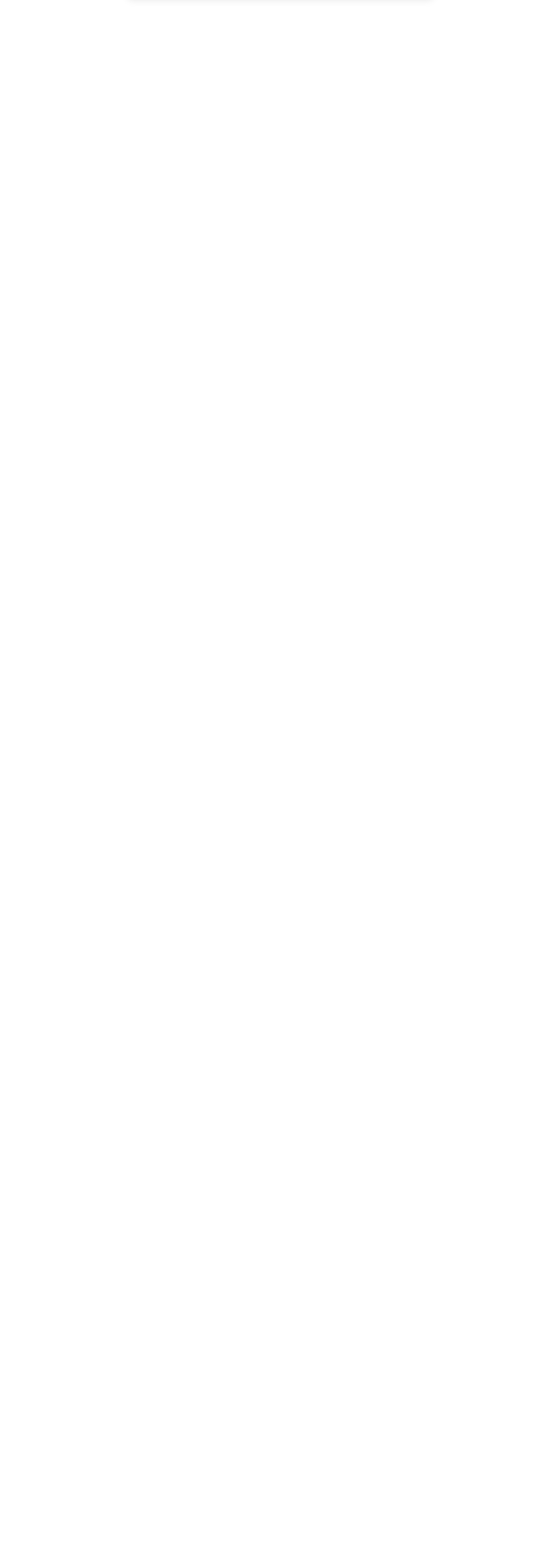
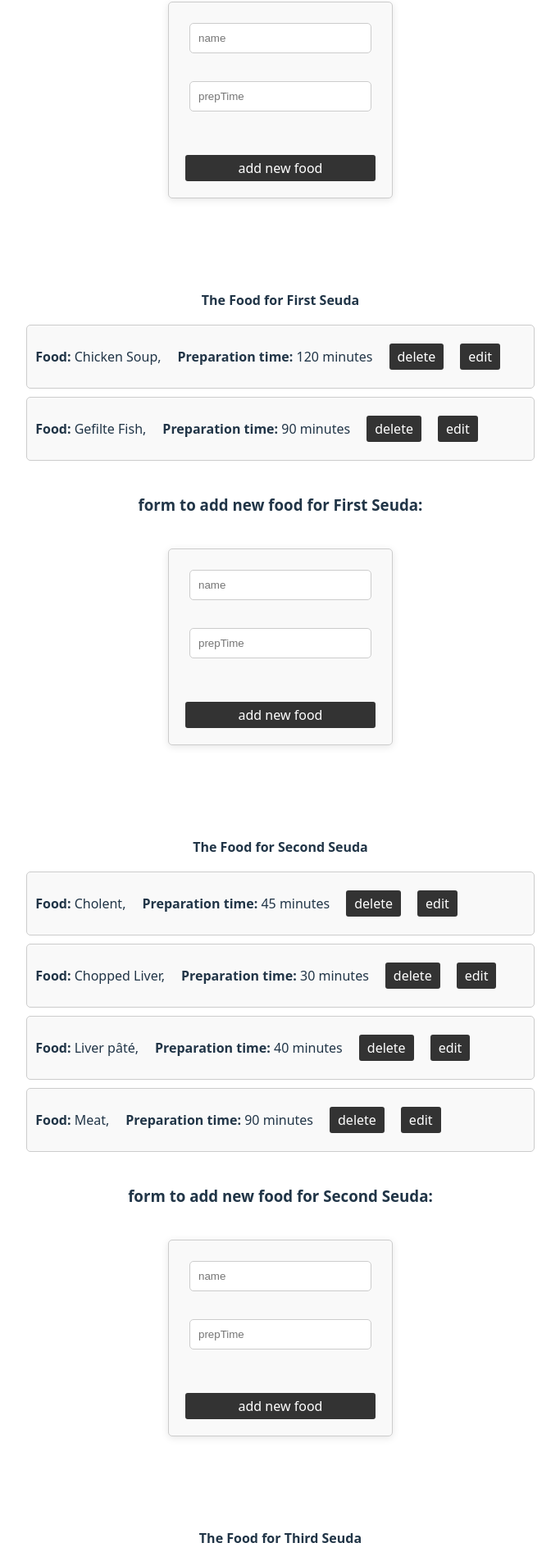
Before and after one commit to Tovi-shimonovitz/shabat_project_react, a React (Vite) app: page / in a window 1280 px wide. Shown: the part 887-2780 px from the top of the page at 82% size, without its empty margins (298-981 px from the left). Before the commit the page ends 937 px from the top, so only its background shows below. Built offline with nearby package versions, Linux system fonts and the light colour scheme.

Commit message:
creating cooking components, options for delete, add

```diff
--- a/src/App.jsx
+++ b/src/App.jsx
@@ -1,5 +1,6 @@
 
 import { BaseList } from './Shoping/BaseList'
+import {AllLists} from './Cooking/AllLists'
 import './App.css'
 
 function App() {
@@ -13,6 +14,7 @@ function App() {
     </header>
      <h1>Preparations for Shabbat</h1>
 
+    <AllLists/>
     </>
   )
 }
--- /dev/null
+++ b/src/Cooking/AllLists.jsx
@@ -0,0 +1,29 @@
+import { useEffect, useState } from 'react';
+import { getBasicCookingArray,addBasic,getFirstSeudaArray,addFirst,getSecondSeudaArray,addSecond,getThirdSeudaArray,addThird,deleteBasic,deleteFirst,deleteSecond,deleteThird } from './data/cooking.js'
+import { Food } from './Food.jsx'
+import { FoodList } from './FoodList.jsx'
+
+export const AllLists=()=>{
+
+  return (
+    <>
+        <div style={{
+                listStyleType: 'none',
+                display: 'flex',
+                flexWrap: 'wrap',
+                flexDirection:'column',
+                gap: '2%',
+            }}>
+            <FoodList getFoodArray ={getBasicCookingArray} addNewFood={addBasic} deleteFood={deleteBasic} nameCook={"Basic"} />
+            <br /><br /><br /><br />
+            <FoodList getFoodArray ={getFirstSeudaArray} addNewFood={addFirst} deleteFood={deleteFirst} nameCook={"First Seuda"} />
+             <br /><br /><br /><br />
+            <FoodList getFoodArray ={getSecondSeudaArray} addNewFood={addSecond} deleteFood={deleteSecond} nameCook={"Second Seuda"} />
+            <br /><br /><br /><br />
+            <FoodList getFoodArray ={getThirdSeudaArray} addNewFood={addThird} deleteFood={deleteThird} nameCook={"Third Seuda"} />
+
+        </div>
+
+    </>
+  )
+}
--- /dev/null
+++ b/src/Cooking/Food.jsx
@@ -0,0 +1,35 @@
+export const Food=(props)=> {
+  const { food ,deleteFood ,setFood} = props;
+  return (
+    <>
+      <li>
+         <div style={{
+          display:'flex',
+          flexDirection:'row',
+          alignItems:'center',
+        // border: '1px solid black',
+        // listStyleType: 'none',
+        gap: '20px',
+        // padding: '10px',
+        // margin: '10px',
+
+         //width: '350px',
+        // height: '40px',
+        // fontSize: '77%'
+      }} className="foo" >
+            <p><strong>Food:</strong> {food.name}, </p>
+            <p><strong>Preparation time:</strong> {food.prepTime} minutes </p>
+            <button onClick={()=>{
+
+             deleteFood(food).then(data => {
+                setFood(data);
+
+             })
+            }}>delete</button>
+            <button>edit</button>
+
+        </div>
+      </li>
+    </>
+  )
+}
--- /dev/null
+++ b/src/Cooking/FoodList.jsx
@@ -0,0 +1,64 @@
+import { useEffect, useState } from 'react';
+import { Food } from './Food.jsx'
+
+export const FoodList=(props)=>{
+    const { getFoodArray, addNewFood,nameCook, deleteFood } = props;
+
+  const [food, setFood] = useState([]);
+  // const [first, sesFirst] = useState([]);
+  // const [second, setSecond] = useState([]);
+  // const [third, setThird] = useState([]);
+
+    useEffect(() => {
+        getFoodArray().then((res) => {
+            setFood(res);
+        })
+    }, [])
+
+   const addFood = (event)=>{
+        event.preventDefault();
+        const newF = {
+            id:food.length+1,
+            name: event.target.name.value,
+            prepTime: event.target.prepTime.value,
+        }
+        console.log(newF);
+        event.target.reset();
+        addNewFood(newF).then(data => {
+            setFood(data);
+        })
+   }
+
+  return (
+    <>
+    <div  style={{
+                listStyleType: 'none',
+                display: 'flex',
+                flexDirection:'column',
+                flexWrap: 'wrap',
+                gap: '1%',
+            }}>
+          <div>
+        <h1>The Food for {nameCook}</h1>
+        <ul style={{
+                listStyleType: 'none',
+                display: 'flex',
+                flexDirection:'column',
+                flexWrap: 'wrap',
+                gap: '1%',
+            }}>
+                {food.map(f => <Food key={f.id} food ={f} deleteFood={deleteFood} setFood={setFood}/>)}
+        </ul>
+        </div>
+         <h3>form to add new food for {nameCook}: </h3>
+            <form onSubmit={addFood}>
+                <input type="text" name="name" placeholder='name' /> <br />
+                <input type="text" name='prepTime' placeholder='prepTime' /> <br />
+                <br />
+                <button> add new food </button>
+            </form>
+        </div>
+
+    </>
+  )
+}
--- /dev/null
+++ b/src/Cooking/data/cooking.js
@@ -0,0 +1,99 @@
+const basicCookingArray = [
+  { id: 1, name: "Challah", prepTime: 180 },
+  { id: 2, name: "Kugel", prepTime: 60 },
+  { id: 3, name: "Roast Chicken", prepTime: 90 },
+  { id: 4, name: "Potato Kugel", prepTime: 75 },
+  { id: 5, name: "Salads", prepTime: 30 },
+  { id: 6, name: "Tahini", prepTime: 10 },
+  { id: 7, name: "Stewed Vegetables", prepTime: 45 },
+  { id: 8, name: "Dessert", prepTime: 60 }
+];
+
+const firstSeudaArray = [
+  { id: 1, name: "Chicken Soup", prepTime: 120 },
+  { id: 2, name: "Gefilte Fish", prepTime: 90 }
+];
+
+const secondSeudaArray = [
+  { id: 1, name: "Cholent", prepTime: 45 },
+  { id: 2, name: "Chopped Liver", prepTime: 30 },
+  { id: 3, name: "Liver pâté", prepTime: 40 },
+  { id: 4, name: "Meat", prepTime: 90 }
+];
+
+const thirdSeudaArray = [
+  { id: 1, name: "Rice", prepTime: 30 },
+  { id: 2, name: "Potatoes", prepTime: 40 },
+  { id: 3, name: "Salmon", prepTime: 45 }
+];
+
+
+export const getBasicCookingArray = () => {
+    return new Promise((res,rej)=>{
+        res(basicCookingArray);
+    });
+}
+
+export const addBasic = (b) => {
+    basicCookingArray.push(b);
+    return Promise.resolve([...basicCookingArray]);
+}
+
+
+export const getFirstSeudaArray = () => {
+    return new Promise((res,rej)=>{
+        res(firstSeudaArray);
+    });
+}
+
+export const addFirst = (b) => {
+    firstSeudaArray.push(b);
+    return Promise.resolve([...firstSeudaArray]);
+}
+
+export const getSecondSeudaArray = () => {
+    return new Promise((res,rej)=>{
+        res(secondSeudaArray);
+    });
+}
+
+export const addSecond = (b) => {
+    secondSeudaArray.push(b);
+    return Promise.resolve([...secondSeudaArray]);
+}
+
+export const getThirdSeudaArray = () => {
+    return new Promise((res,rej)=>{
+        res(thirdSeudaArray);
+    });
+}
+
+export const addThird = (b) => {
+    thirdSeudaArray.push(b);
+    return Promise.resolve([...thirdSeudaArray]);
+}
+
+
+export const deleteBasic = (b) => {
+    let index = basicCookingArray.findIndex(e=>e.id==b.id)
+    basicCookingArray.splice(index,1);
+    return Promise.resolve([...basicCookingArray]);
+}
+
+export const deleteFirst = (b) => {
+    let index = firstSeudaArray.findIndex(e=>e.id==b.id)
+    firstSeudaArray.splice(index,1);
+    return Promise.resolve([...firstSeudaArray]);
+}
+
+export const deleteSecond = (b) => {
+    let index = secondSeudaArray.findIndex(e=>e.id==b.id)
+    secondSeudaArray.splice(index,1);
+    return Promise.resolve([...secondSeudaArray]);
+}
+
+export const deleteThird = (b) => {
+    let index = thirdSeudaArray.findIndex(e=>e.id==b.id)
+    thirdSeudaArray.splice(index,1);
+    return Promise.resolve([...thirdSeudaArray]);
+}
```
